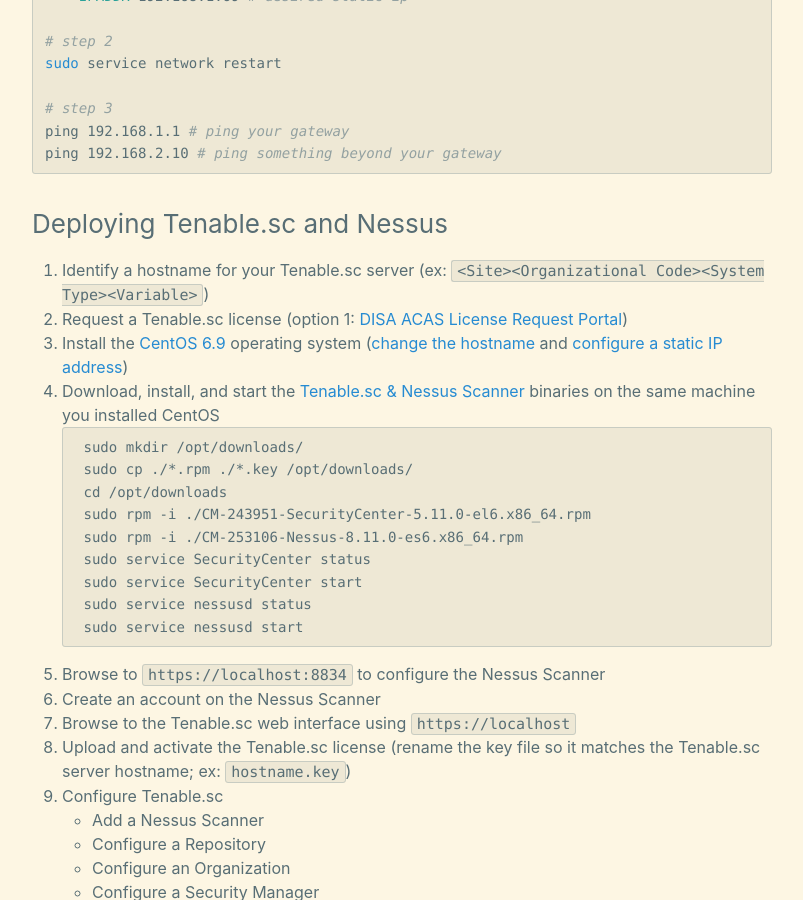
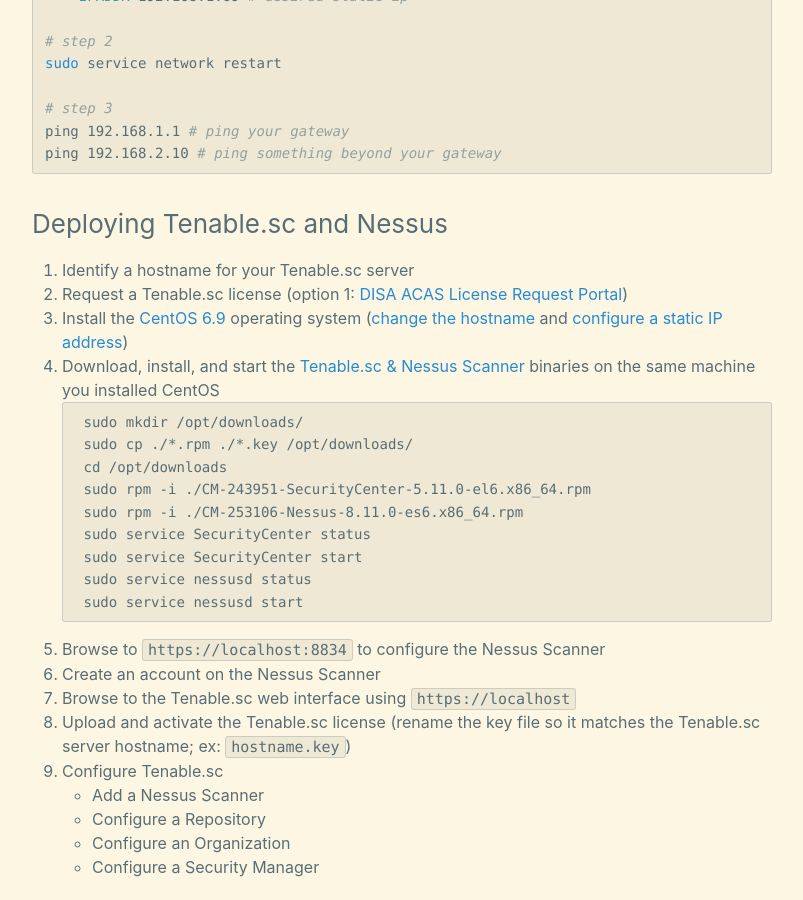
Before and after one commit to cyberphor/blog, a Jekyll site: the page built from _posts/guides/2019-06-12-nessus-deployment-guide.md, in a window 1280 px wide and 900 px high, scrolled down 1741 px. Shown: the whole window, without its empty margins (238-1041 px from the left). Built offline with Jekyll 4.4.1, drawn with Linux system fonts in a browser that asks for light colours.

Commit message:
Update 2019-06-12-nessus-deployment-guide.md

````diff
--- a/_posts/guides/2019-06-12-nessus-deployment-guide.md
+++ b/_posts/guides/2019-06-12-nessus-deployment-guide.md
@@ -80,7 +80,7 @@ ping 192.168.2.10 # ping something beyond your gateway
 ```
 
 ### Deploying Tenable.sc and Nessus
-1. Identify a hostname for your Tenable.sc server (ex: `<Site><Organizational Code><System Type><Variable>`)
+1. Identify a hostname for your Tenable.sc server
 2. Request a Tenable.sc license (option 1: [DISA ACAS License Request Portal](https://disa.deps.mil/ext/cop/mae/netops/acas/Requests/index.aspx#/))
 3. Install the [CentOS 6.9](http://archive.kernel.org/centos-vault/6.9/isos/x86_64/CentOS-6.9-x86_64-LiveDVD.iso) operating system ([change the hostname](#how-to-change-the-hostname-in-centos) and [configure a static IP address](#how-to-assign-a-static-ip-address-in-centos))
 4. Download, install, and start the [Tenable.sc & Nessus Scanner](https://patches.csd.disa.mil/CollectionInfo.aspx) binaries on the same machine you installed CentOS
````
